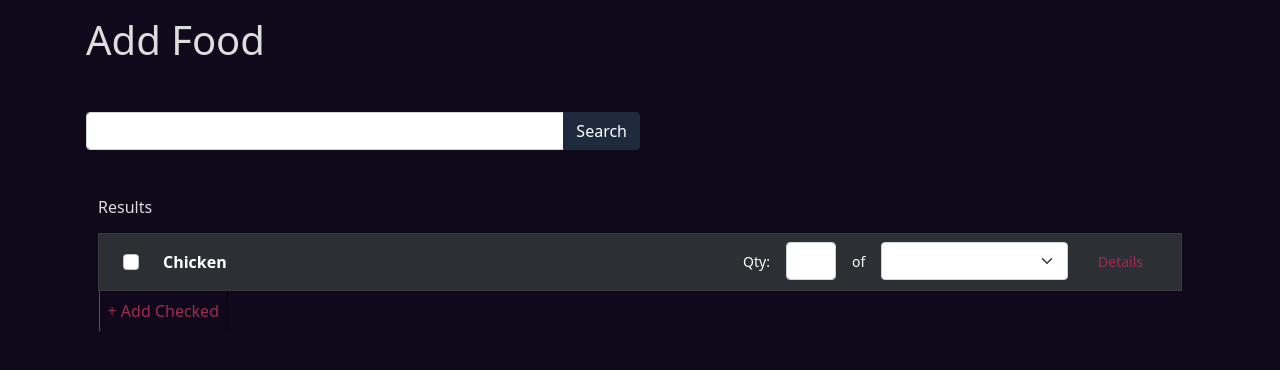
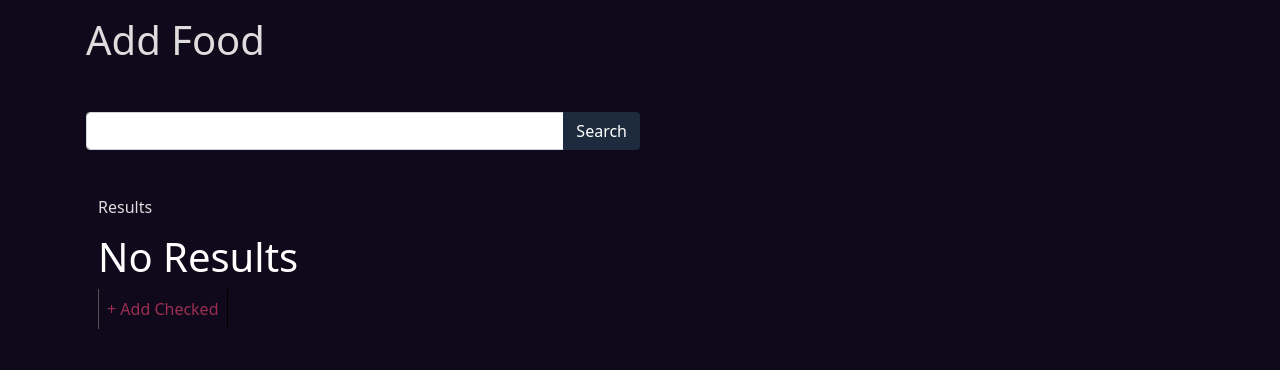
Before and after one commit to Mpb0406/Nutrition-Tracking-App, a React (Create React App) app: page /search in a window 1280 px wide. Shown: the top 370 px of the page. Built offline with nearby package versions, Linux system fonts and the light colour scheme.

Commit message:
Added modal for food details

```diff
--- /dev/null
+++ b/src/Components/DetailsModal.js
@@ -0,0 +1,23 @@
+import React, { useEffect, useState } from "react";
+import { Modal, Button } from "react-bootstrap";
+
+const DetailsModal = ({ show, setShow, details }) => {
+  const handleClose = () => setShow(false);
+
+  return (
+    <Modal show={show} onHide={handleClose}>
+      <Modal.Header closeButton>
+        <h3>Details</h3>
+      </Modal.Header>
+      <Modal.Body>{details}</Modal.Body>
+      <Modal.Footer>
+        <Button onClick={handleClose} variant="info">
+          Cancel
+        </Button>
+        <Button variant="primary">Add</Button>
+      </Modal.Footer>
+    </Modal>
+  );
+};
+
+export default DetailsModal;
--- a/src/Pages/FoodSearch.js
+++ b/src/Pages/FoodSearch.js
@@ -9,9 +9,18 @@ import {
 } from "react-bootstrap";
 import { API_KEY } from "../config";
 import axios from "axios";
+import DetailsModal from "../Components/DetailsModal";
 
 const FoodSearch = () => {
   const [food, setFood] = useState("");
+  const [results, setResults] = useState(null);
+  const [show, setShow] = useState(false);
+  const [details, setDetails] = useState({});
+
+  const handleOpen = (e) => {
+    setDetails(e.target.id);
+    setShow(true);
+  };
 
   const onChange = (e) => {
     setFood(e.target.value);
@@ -22,8 +31,7 @@ const FoodSearch = () => {
   const onSubmit = async (e) => {
     e.preventDefault();
     const response = await axios.get(API_URL);
-
-    console.log(response.data);
+    setResults(response.data);
   };
 
   return (
@@ -41,14 +49,16 @@ const FoodSearch = () => {
         <h3 className="text-light fs-6">Results</h3>
         <Table className="mt-3" striped bordered hover variant="dark">
           <tbody>
+            {results ? (
+              results.hints.map((hint) => (
                 <tr>
-              <td colSpan={8} className="border-end-0">
+                  <td colSpan={1} className="border-end-0">
                     <div className="d-flex align-items-center my-2">
                       <Form.Check className="mx-3" />
-                  <p className="ms-2 my-0 fw-bold">Chicken</p>
+                      <p className="ms-2 my-0 fw-bold">{hint.food.label}</p>
                     </div>
                   </td>
-              <td colSpan={4} className="border-start-0">
+                  <td className="border-start-0">
                     <div className="d-flex align-items-center justify-content-end">
                       <label className="fs-7 mx-3">Qty: </label>
                       <FormControl className="quantity-input" />
@@ -56,12 +66,24 @@ const FoodSearch = () => {
                       <Form.Select className="w-25">
                         <option value=""></option>
                       </Form.Select>
-                  <button className="border-0 bg-transparent text-secondary fs-7 mx-4">
+                      <button
+                        id={hint.food.label}
+                        onClick={handleOpen}
+                        className="border-0 bg-transparent text-secondary fs-7 mx-4">
                         Details
                       </button>
                     </div>
                   </td>
+                  <DetailsModal
+                    show={show}
+                    setShow={setShow}
+                    details={details}
+                  />
                 </tr>
+              ))
+            ) : (
+              <h1>No Results</h1>
+            )}
           </tbody>
           <tfoot className="border-top-0">
             <tr className="border-0">
```
Also changed, not shown: 1 other file (tests, documents, lock files or other folders). Lines whose indentation alone changed are shown as unchanged.
